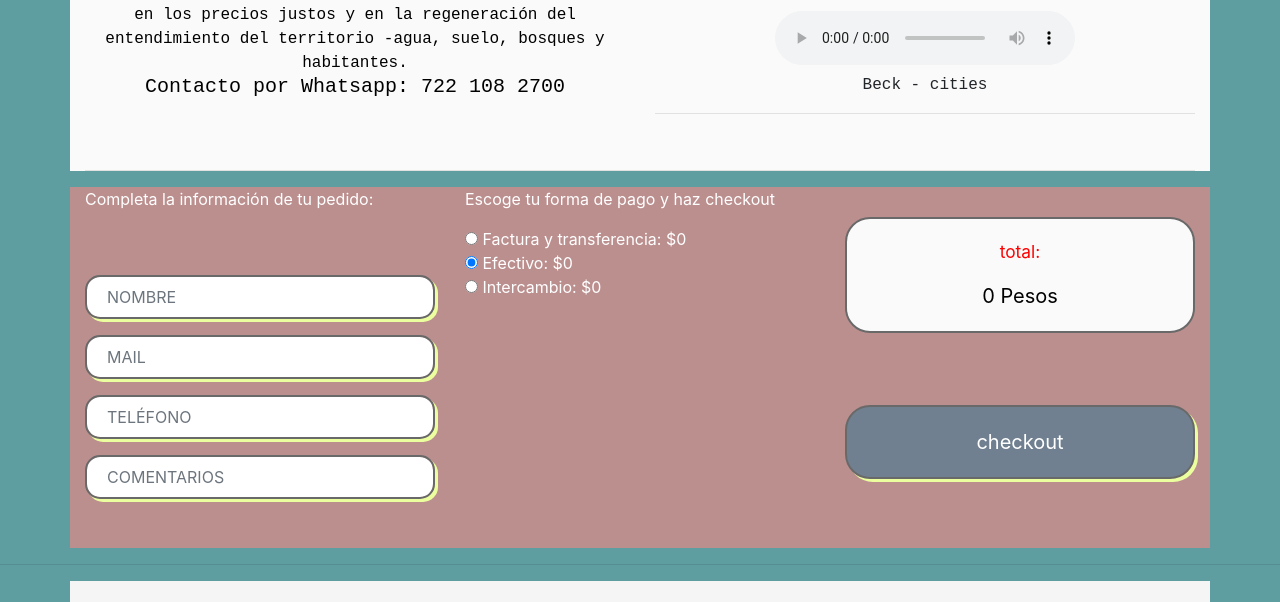
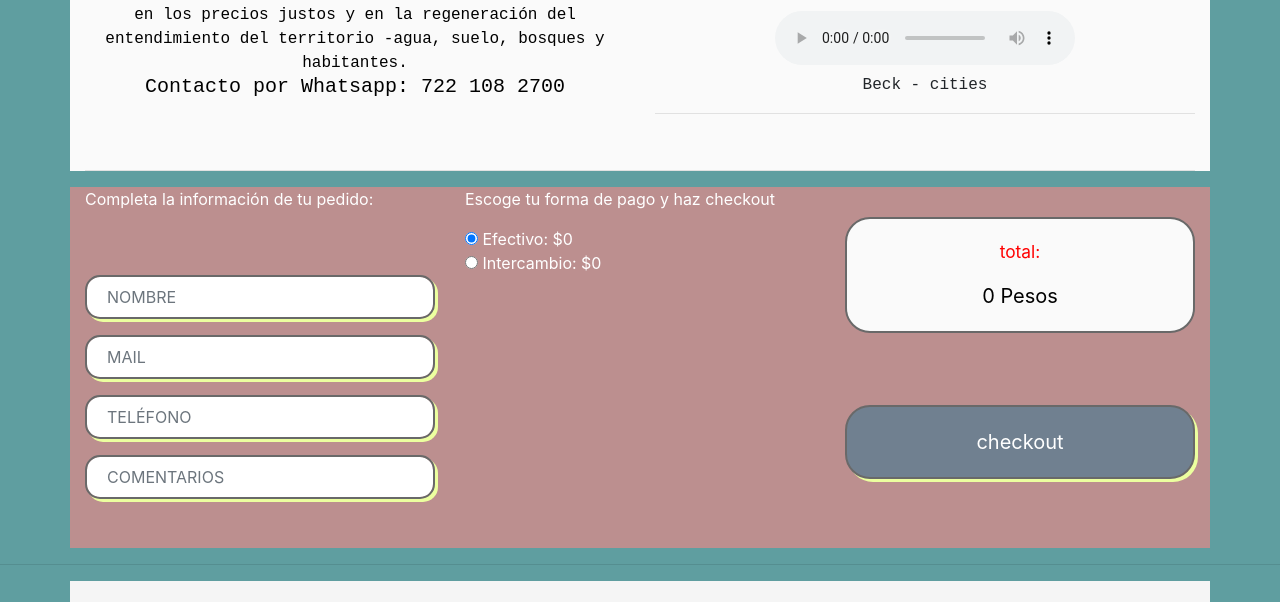
Before and after one commit to gaburibe/renacer-red, a plain HTML site: page sitio/index.html in a window 1280 px wide. Shown: the part 197-799 px from the top of the page. Drawn offline with Linux system fonts and the light colour scheme; no server answers.

Commit message:
quitando "red"

```diff
--- a/sitio/index.html
+++ b/sitio/index.html
@@ -325,9 +325,9 @@ Beck - cities
 
 			<div class="row">
 				<div class="col-sm-12">
-					<input type="radio"  name="zona" id="zona1" value="0" rec="red"> Factura y transferencia: $0<br>
-					<input type="radio"  checked="checked" name="zona" id="zona2" value="0" rec="red"> Efectivo: $0<br>
-					<input type="radio"  name="zona" id="zona3" value="0" rec="red"> Intercambio: $0<br>
+
+					<input type="radio"  checked="checked" name="zona" id="zona2" value="0" rec="efectivo"> Efectivo: $0<br>
+					<input type="radio"  name="zona" id="zona3" value="0" rec="intercambio"> Intercambio: $0<br>
 					<!-- <input checked="checked" type="radio" name="zona" id="zona1" value="50" rec="Sempertuya"> recolección en Sempertuya: $50<br> -->
 
 
```
